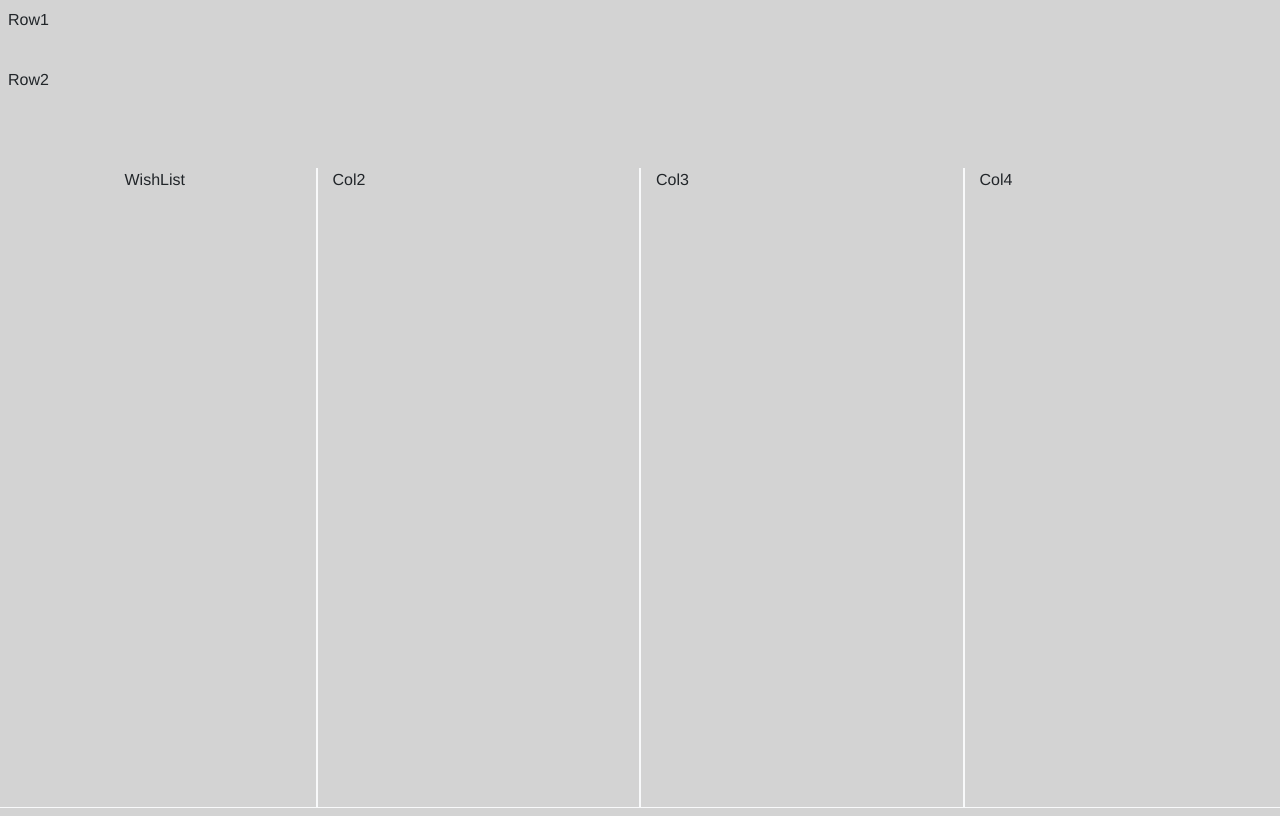
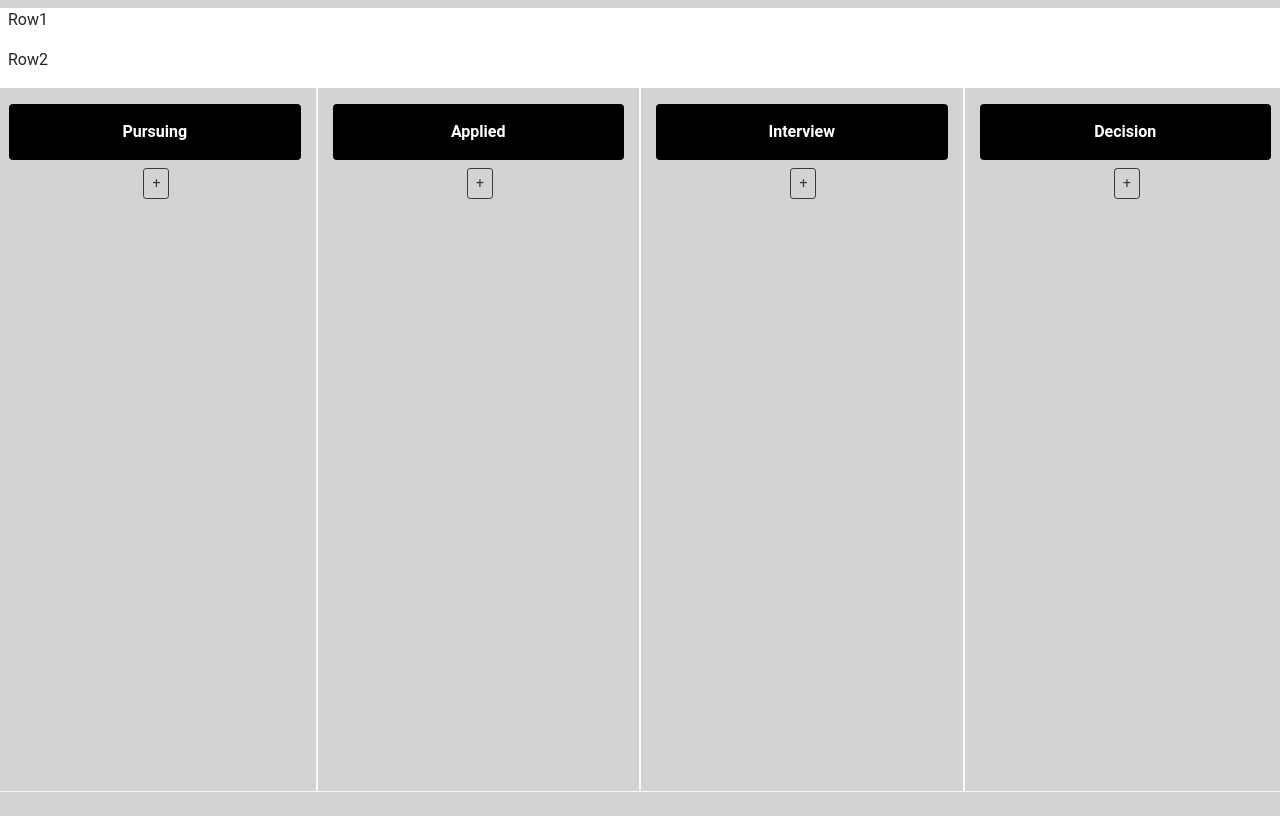
Before and after one commit to msaqibdani/Apply, an Electron app: page index.html in a window 1280 px wide. Drawn offline with Linux system fonts and the light colour scheme; files whose address does not match are found by name.

Commit message:
Added Col headers

```diff
--- a/index.html
+++ b/index.html
@@ -21,11 +21,21 @@
  </div>
  <div class = "row row3">
  	<div class = "container-fluid col border border-top-0 border-light">
- 		<div class = "col-header">WishList</div>
+ 		<div class = "p-3 rounded col-header">Pursuing</div>
+ 		<button type="button" class="col-buttons btn btn-sm btn-outline-dark">+</button>
  	</div>
- 	<div class = "container-fluid col border border-top-0 border-light">Col2</div>
- 	<div class = "container-fluid col border border-top-0 border-light">Col3</div>
- 	<div class = "container-fluid col border border-top-0 border-light">Col4</div>
+ 	<div class = "container-fluid col border border-top-0 border-light">
+ 		<div class = "p-3 rounded col-header">Applied</div>
+ 		<button type="button" class="col-buttons btn btn-sm btn-outline-dark">+</button>
+ 	</div>
+ 	<div class = "container-fluid col border border-top-0 border-light">
+ 		<div class = "p-3 rounded col-header">Interview</div>
+ 		<button type="button" class="col-buttons btn btn-sm btn-outline-dark">+</button>
+ 	</div>
+ 	<div class = "container-fluid col border border-top-0 border-light">
+ 		<div class = "p-3 rounded col-header">Decision</div>
+ 		<button type="button" class="col-buttons btn btn-sm btn-outline-dark">+</button>
+ 	</div>
  </div>
  </body>
 
--- a/style.css
+++ b/style.css
@@ -1,6 +1,6 @@
 body
 {
-    font-family: Helvetica Neue, Arial, sans-serif;
+    font-family: Roboto, "Helvetica Neue", sans-serif, Arial;
     padding: 1vh;
     background-color: lightgrey;
 
@@ -9,19 +9,34 @@ body
 
 .row1
 {
-	height: 7.5vh;
+	height: 5vh;
+	background-color: white;
 }
 .row2
 {
-	height: 12.5vh;
+	height: 5vh;
+	background-color: white;
 }
 .row3
 {
-	height: 80vh;
+	height: 88vh;
 }
 
 
 .col-header
 {
+	color: white;
+	position: relative;
+	margin-top: 2vh;
 	text-align: center;
+	font-weight: bold;
+	background-color: black;
 }
+
+
+.col-buttons
+{
+	position: relative;
+	margin-left: 10.5vw;
+	margin-top: 1vh;
+}
```
